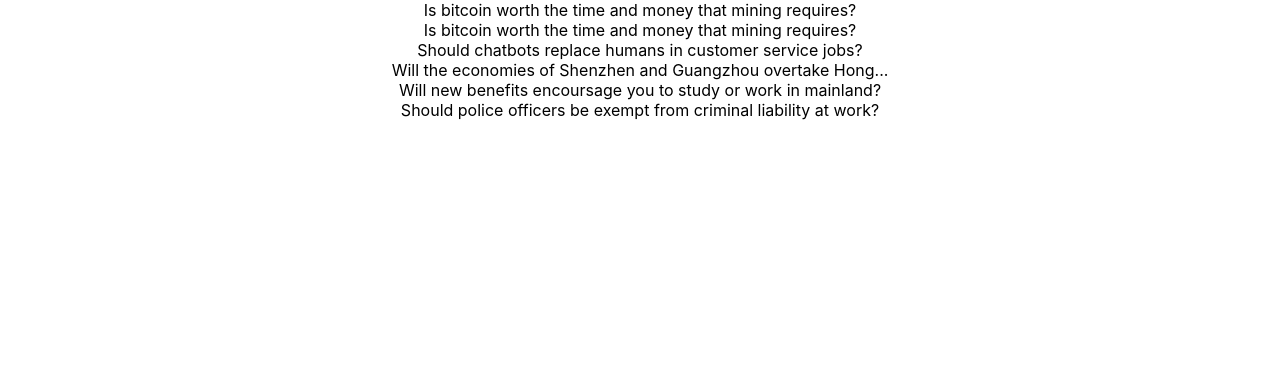
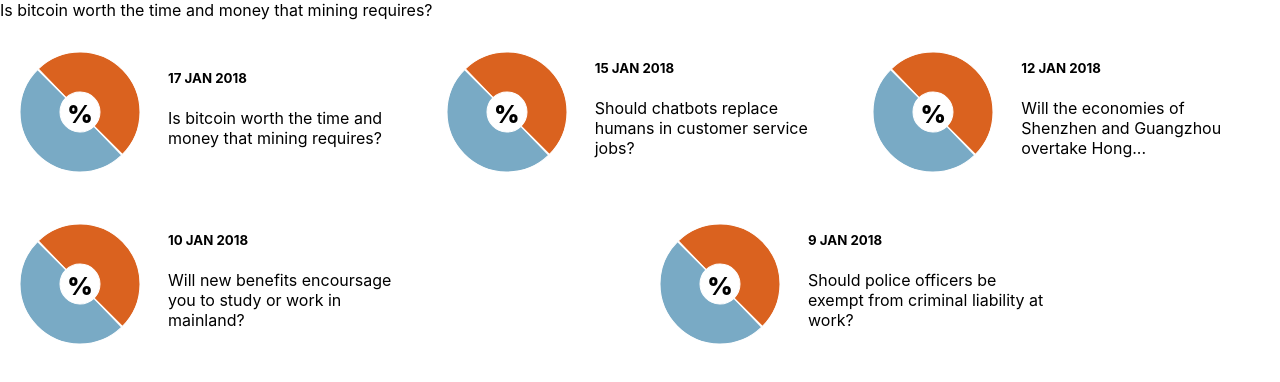
Before and after one commit to jia0nnn-n/poll-system, a React (Create React App) app: page / in a window 1280 px wide. Shown: the top 382 px of the page. Built offline with nearby package versions, Linux system fonts and the light colour scheme.

Commit message:
components/PreviewPoll: render completed pewview poll

```diff
--- a/src/App.css
+++ b/src/App.css
@@ -1,38 +1,52 @@
-.App {
-  text-align: center;
+/* preview */
+
+#preview-root {
+  display: flex;
+  flex-wrap: wrap;
 }
 
-.App-logo {
-  height: 40vmin;
-  pointer-events: none;
+.preview-item {
+  display: flex;
+  flex: 1;
 }
 
-@media (prefers-reduced-motion: no-preference) {
-  .App-logo {
-    animation: App-logo-spin infinite 20s linear;
-  }
+.preview-item:hover {
+  cursor: pointer;
+  background: #fafafa;
 }
 
-.App-header {
-  background-color: #282c34;
-  min-height: 100vh;
-  display: flex;
-  flex-direction: column;
+.preview-item-chart {
+  display: grid;
+  grid-template: "one";
   align-items: center;
   justify-content: center;
-  font-size: calc(10px + 2vmin);
-  color: white;
 }
 
-.App-link {
-  color: #61dafb;
+.preview-item-chart > * {
+  grid-area: one;
+  font-size: 10px;
+  font-weight: 900;
+  margin: 12px 0 0 0;
 }
 
-@keyframes App-logo-spin {
-  from {
-    transform: rotate(0deg);
-  }
-  to {
-    transform: rotate(360deg);
-  }
+.preview-item-chart > p {
+  font-size: 24px;
+  font-weight: 900;
+  text-align: center;
+  margin: 16px 0 0 0;
 }
+
+.preview-item-chart > *:nth-child(1) {
+  transform: rotate(45deg); /* Equal to rotateZ(45deg) */
+}
+
+.preview-item-description {
+  margin: auto 8px;
+  width: 240px;
+}
+
+#preview-description p {
+  color: #3b7394;
+  font-size: 12px;
+  font-weight: 900;
+}
--- a/src/App.tsx
+++ b/src/App.tsx
@@ -3,12 +3,14 @@
 import { OngoinPoll } from "./components/OngoingRoll";
 import { PreviewRoll } from "./components/PreviewRoll";
 import data from "./database.json";
+
 function App() {
   const { polls } = data;
   const [selectedPoll, setSelectedPoll] = useState(polls[0]);
   return (
     <div className="App">
       <OngoinPoll poll={selectedPoll} />
+      <div id="preview-root">
         {polls.map((poll, index) => (
           <PreviewRoll
             key={index}
@@ -17,6 +19,7 @@
           />
         ))}
       </div>
+    </div>
   );
 }
 
--- a/src/components/PreviewRoll.tsx
+++ b/src/components/PreviewRoll.tsx
@@ -1,4 +1,5 @@
 import React, { memo } from "react";
+import { PieChart, Pie, Cell } from "recharts";
 import { Poll } from "../PollType";
 
 type PreviewPollProps = {
@@ -8,9 +9,38 @@
 
 export const PreviewRoll = memo<PreviewPollProps>(function PreviewRoll(props) {
   const { poll, toOngoingPollFn } = props;
+  // just for preview, use this mock data
+  const mockData = [
+    { name: "yes", value: 50 },
+    { name: "no", value: 50 },
+  ];
   return (
-    <div id="preview-root" onClick={() => toOngoingPollFn(poll)}>
-      {poll.title}
+    <div className="preview-item" onClick={() => toOngoingPollFn(poll)}>
+      <div className="preview-item-chart">
+        <PieChart width={160} height={160}>
+          <Pie
+            data={mockData}
+            cx={"50%"}
+            cy={"50%"}
+            innerRadius={20}
+            outerRadius={60}
+            paddingAngle={1}
+            dataKey="value"
+          >
+            {mockData.map((_: any, pollInnerIndex: number) => (
+              <Cell
+                key={`cell-${pollInnerIndex}`}
+                fill={pollInnerIndex % 2 === 0 ? "#da621f" : "#79aac5"}
+              />
+            ))}
+          </Pie>
+        </PieChart>
+        <p>%</p>
+      </div>
+      <div className="preview-item-description">
+        <h5>{poll.time}</h5>
+        <p>{poll.title}</p>
+      </div>
     </div>
   );
 });
```
Lines whose indentation alone changed are shown as unchanged.
